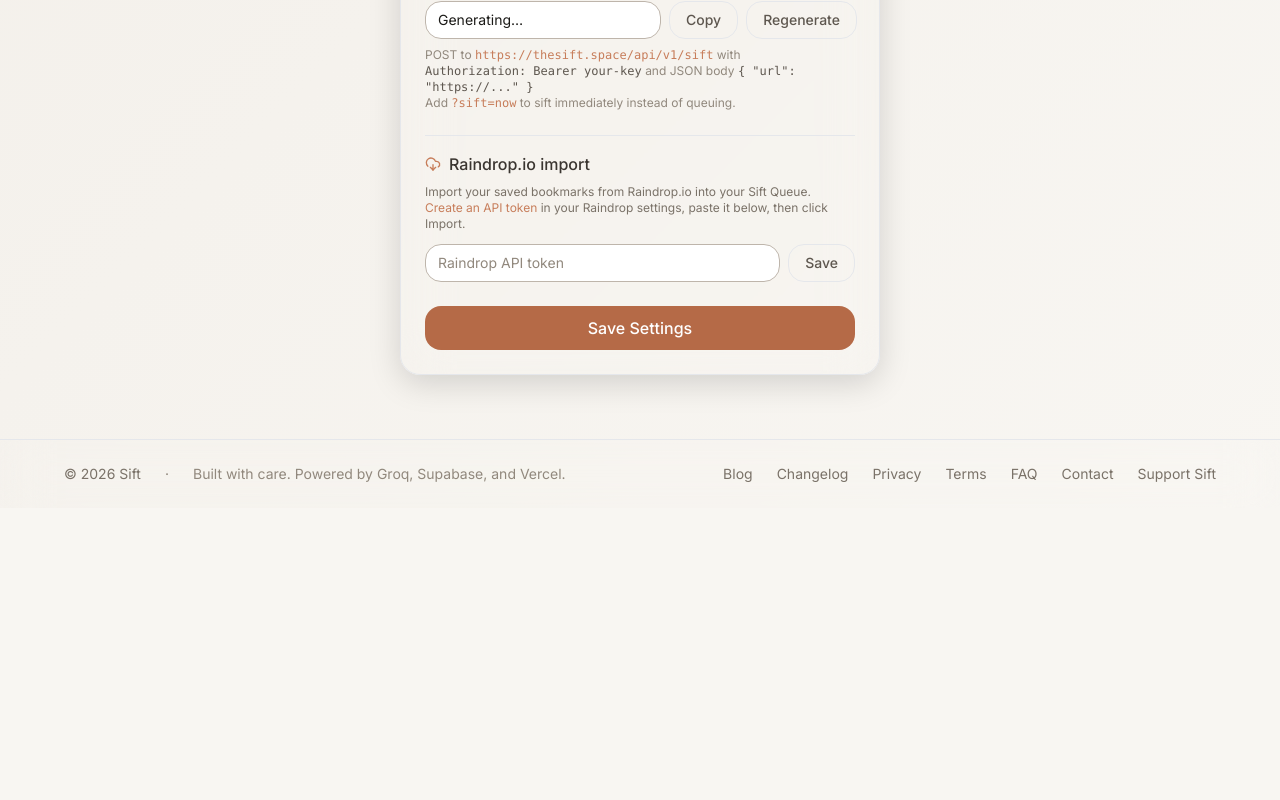
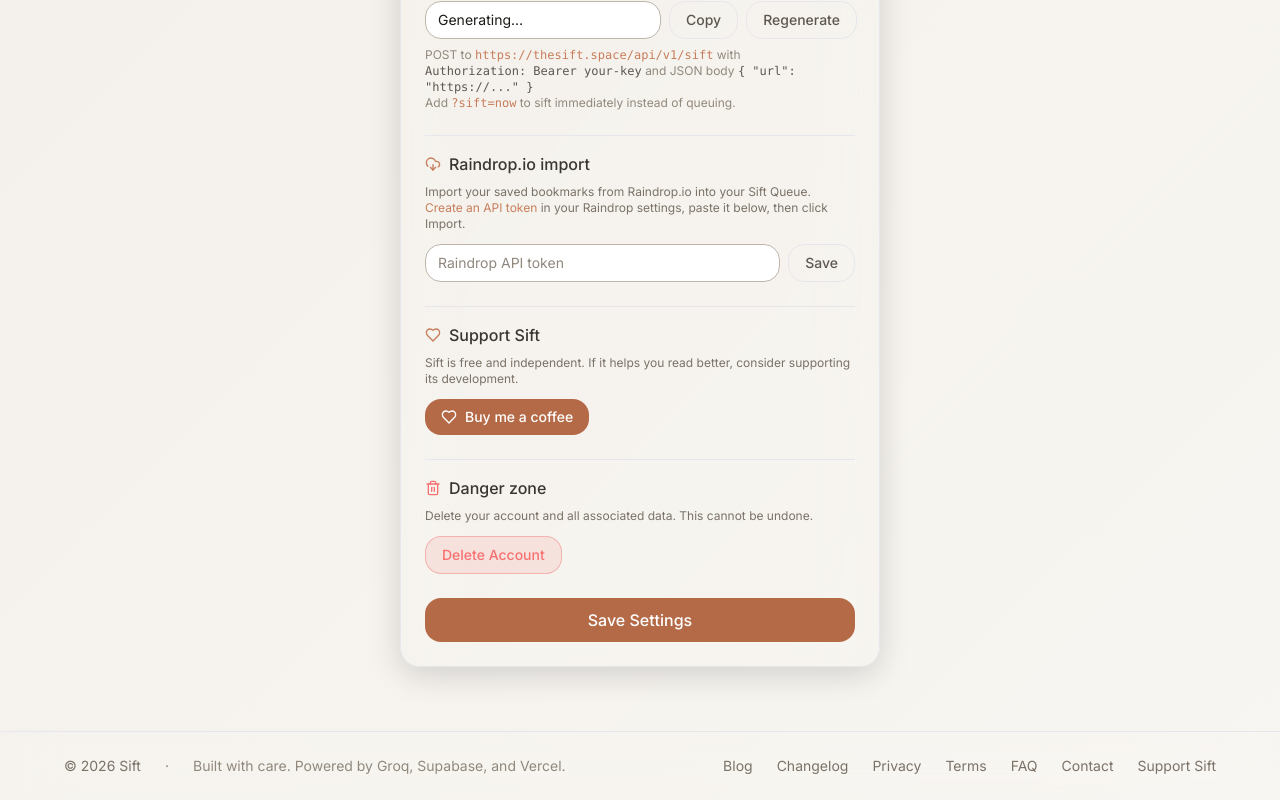
Before and after one commit to CosmasCold/sift, a Next.js app: page /settings in a window 1280 px wide. Shown: the part 992-1792 px from the top of the page. Before the commit the page ends 1500 px from the top, so only its background shows below. Built offline with nearby package versions, Linux system fonts and the light colour scheme; no server answers.

Commit message:
Add account deletion and Google OAuth branding instructions

```diff
--- a/app/settings/page.tsx
+++ b/app/settings/page.tsx
@@ -3,7 +3,7 @@
 import { useEffect, useState } from 'react';
 import { supabase } from '@/lib/supabase/client';
 import toast from 'react-hot-toast';
-import { ArrowLeft, User, Mail, Palette, Target, CloudDownload, Key } from 'lucide-react';
+import { ArrowLeft, User, Mail, Palette, Target, CloudDownload, Key, Trash2, Heart } from 'lucide-react';
 import Link from 'next/link';
 import { GlassCard } from '@/components/ui/GlassCard';
 
@@ -50,6 +50,9 @@
   const [raindropToken, setRaindropToken] = useState('');
   const [raindropSaved, setRaindropSaved] = useState(false);
   const [importing, setImporting] = useState(false);
+
+  // Delete account state
+  const [deleting, setDeleting] = useState(false);
 
   useEffect(() => {
     const load = async () => {
@@ -171,6 +174,28 @@
       toast.error(data.error || 'Import failed');
     }
     setImporting(false);
+  };
+
+  const handleDeleteAccount = async () => {
+    if (!window.confirm('Are you sure you want to delete your account? This action cannot be undone. All your articles, tags, and data will be permanently removed.')) {
+      return;
+    }
+    setDeleting(true);
+    try {
+      const res = await fetch('/api/account', { method: 'DELETE' });
+      if (res.ok) {
+        toast.success('Account deleted.');
+        await supabase.auth.signOut();
+        window.location.href = '/';
+      } else {
+        const data = await res.json();
+        toast.error(data.error || 'Failed to delete account');
+      }
+    } catch {
+      toast.error('Something went wrong');
+    } finally {
+      setDeleting(false);
+    }
   };
 
   if (loading) {
@@ -348,6 +373,41 @@
           )}
         </div>
 
+        {/* Support Sift */}
+        <div className="border-t border-surface-700/50 pt-4 mt-2">
+          <h3 className="font-medium text-surface-200 mb-2 flex items-center gap-2">
+            <Heart className="w-4 h-4 text-accent-400" /> Support Sift
+          </h3>
+          <p className="text-xs text-surface-400 mb-3">
+            Sift is free and independent. If it helps you read better, consider supporting its development.
+          </p>
+          <a
+            href="https://your-support-link.com"
+            target="_blank"
+            rel="noopener noreferrer"
+            className="inline-flex items-center gap-2 px-4 py-2 bg-accent-500 text-white rounded-xl text-sm font-medium hover:bg-accent-600 transition"
+          >
+            <Heart className="w-4 h-4" /> Buy me a coffee
+          </a>
+        </div>
+
+        {/* Delete account */}
+        <div className="border-t border-surface-700/50 pt-4 mt-2">
+          <h3 className="font-medium text-surface-200 mb-2 flex items-center gap-2">
+            <Trash2 className="w-4 h-4 text-red-400" /> Danger zone
+          </h3>
+          <p className="text-xs text-surface-400 mb-3">
+            Delete your account and all associated data. This cannot be undone.
+          </p>
+          <button
+            onClick={handleDeleteAccount}
+            disabled={deleting}
+            className="px-4 py-2 bg-red-500/10 border border-red-500/30 text-red-400 rounded-xl text-sm font-medium hover:bg-red-500/20 transition"
+          >
+            {deleting ? 'Deleting…' : 'Delete Account'}
+          </button>
+        </div>
+
         <button onClick={handleSave} className="w-full py-2.5 bg-accent-500 text-white rounded-xl font-medium hover:bg-accent-600 transition-colors">
           Save Settings
         </button>
```
Lines whose indentation alone changed are shown as unchanged.
